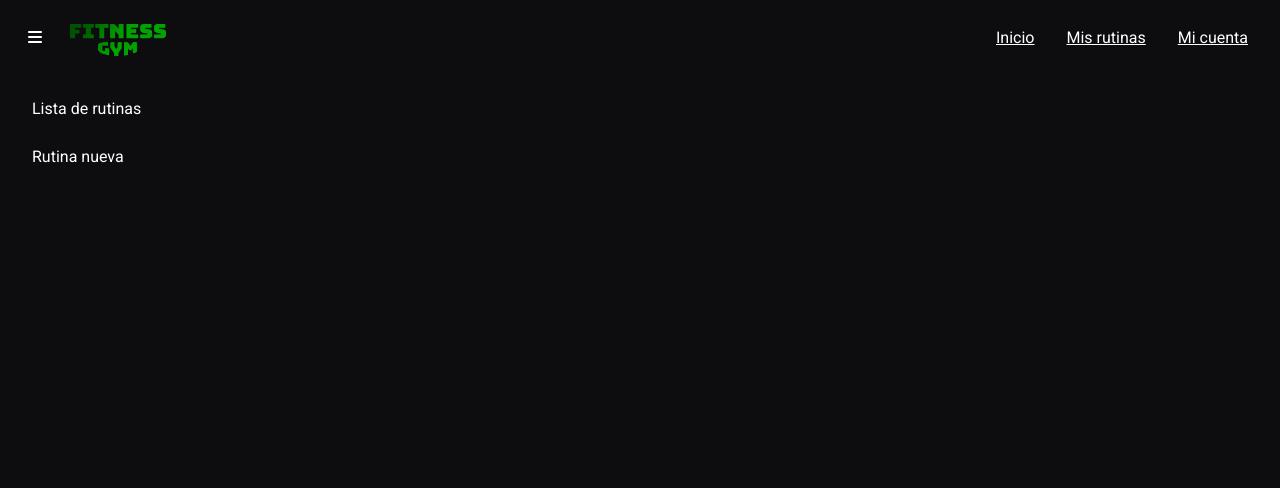
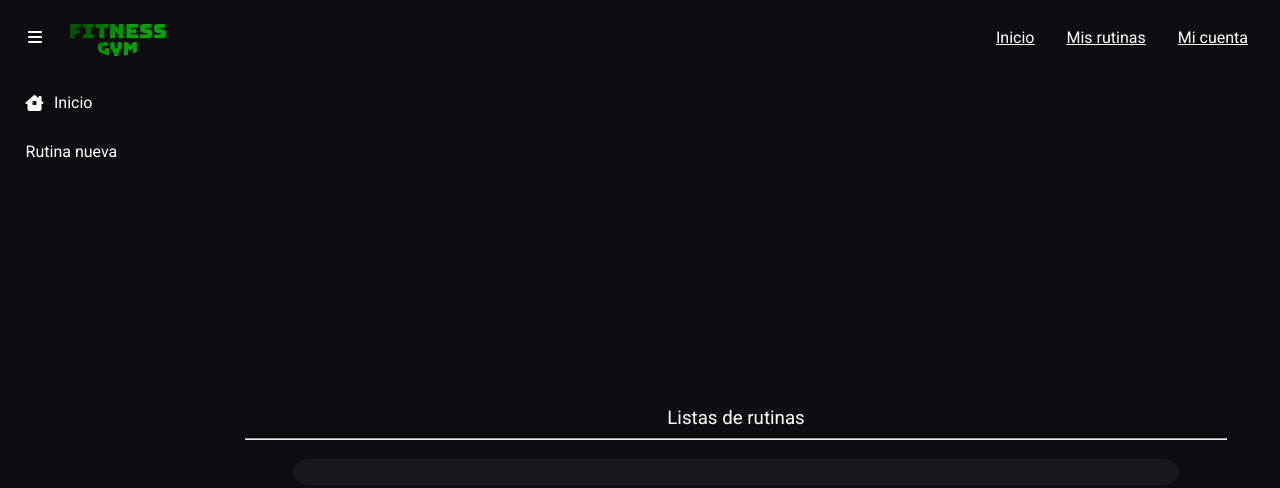
Before and after one commit to Naku2004/Naku2004.github.io, a plain HTML site: page rutins.html in a window 1280 px wide. Drawn offline with Linux system fonts and the light colour scheme.

Commit message:
Lista rutinas

```diff
--- a/main.js
+++ b/main.js
@@ -9,13 +9,16 @@ var slideBoolean = false
 function buttonSlide(){
     var buttonslide = document.getElementById('btnSlide');
     var slideJS = document.getElementById('slide');
+    var sideJS = document.getElementById('side')
 
     if (slideBoolean == false){
         slideBoolean = true
+        sideJS.classList.add('off')
         slideJS.classList.add('on')
     }
     else{
         slideBoolean = false
+        sideJS.classList.remove('off')
         slideJS.classList.remove('on')
     }
 }
--- a/rutins.html
+++ b/rutins.html
@@ -15,18 +15,36 @@
 </head>
 <body id="bodyrutins">
     <input type="checkbox" id="menu">
-    <header>
+    <header id="headerRutins">
         <label for="menu" id="btnSlide" onclick="buttonSlide()"><i class="fa-solid fa-bars"></i></label>
         <img src="icons/logor.png" id="logor">
         <a class="links" href="account.html">Mi cuenta</a>
         <a class="links" href="rutins.html">Mis rutinas</a>
         <a class="links" href="index.html">Inicio</a>
     </header>
-    <section>
-        <ul id="slide">
-            <button id="list" class="buttonlista" onclick="buttonLista()">Lista de rutinas</button>
-            <button id="rutinas" class="buttonlista" onclick="buttonRutinas()">Rutina nueva</button>
-        </ul>
+    <section id="page">
+        <section id="slidesection">
+            <ul id="side">
+                <button id="listIcon" class="buttonlistaIcon" onclick="buttonLista()"><i class="fa-solid fa-house-chimney-window"> <label id="inicio">Inicio</label></i></button>
+                <button id="rutinasIcon" class="buttonlistaIcon" onclick="buttonRutinas()">Rutina nueva</button>
+            </ul>
+            <ul id="slide">
+                <button id="list" class="buttonlista" onclick="buttonLista()">Lista de rutinas</button>
+                <button id="rutinas" class="buttonlista" onclick="buttonRutinas()">Rutina nueva</button>
+            </ul>
+        </section>
+        <section id="listasrutinas">
+            <h1>
+                Listas de rutinas
+                <hr>
+            </h1>
+            <form action="/my-handling-form-page" method="post">
+                <ul id="form">
+                    <input type="text" id="semana" name="list_semana"/>
+                </ul>
+              </form>
+
+        </section>
     </section>
 </body>
 </html>
--- a/style.css
+++ b/style.css
@@ -33,9 +33,6 @@ text-aling
 
 html {
     font-family: 'Montserrat', sans-serif;
-    background-image:  url("img/bg2.png");
-    transition: background-image 0.3s ease;
-    background-size: cover;
 }
 
 html, body{
@@ -46,6 +43,10 @@ html, body{
     flex-direction: column;
   }
 
+#bodyIndex {
+    background-image:  url("img/bg2.png");
+    background-size: cover;
+}
 
 .body{
     height: 100%;
@@ -124,6 +125,10 @@ section {
 
 /*-----Header-----*/
 
+#headerRutins{
+    height: 5rem;
+}
+
 #menu {
     display: none;
 }
@@ -161,19 +166,48 @@ section {
     font-family: 'Roboto', sans-serif;
 }
 
-/*-----Section-----*/
+#page{
+    display: flex;
+    height: 100%;
+}
+
+/*-----Section Slide-----*/
+
+#slidesection {
+    display: flex;
+    left: -100%;
+    height: 100%;
+}
+
+#side {
+    padding: 0;
+    left:0.4rem;
+    left: 0%;
+    margin: 0.4rem 0 0 0;
+    position:absolute;
+    width: 12rem;
+    transition: all 150ms;
+}
+
+#inicio{
+    font-family:'Roboto', sans-serif;
+    font-weight: 100;
+    padding: 0.4rem;
+}
 
 #slide {
+    background-color: #0a0a0c;
+    margin: 0.4rem 0 0 0;
     padding: 0;
-    margin-top: 1.5rem;
     left:0.4rem;
     position: relative;
+    left: -100%;
     width: 12rem;
     transition: all 300ms;
 }
 
 #slide.on {
-    left: -100%
+    left: 0%
 }
 
 .listitle {
@@ -200,6 +234,25 @@ section {
     padding: 0 1.6rem;
 }
 
+.buttonlistaIcon {
+    font-family: 'Roboto', sans-serif;
+    color: white;
+    font-size: 16px;
+    font-weight: 400;
+    text-align: left;
+
+    height: 48px;
+    width: 184px;
+
+    display: block;
+    border-style:hidden;
+    background-color: transparent;
+    transition: background-color 0.1s ease;
+
+    border-radius:0.6rem;
+    padding: 0 1.6rem;
+}
+
 button:hover {
     background-color: #222325;
 }
@@ -207,3 +260,46 @@ button:hover {
 button.cambiado {
     background-color: #222325;
 }
+
+/*-----Section Lists-----*/
+
+#listasrutinas{
+    height: 100%;
+    width: 100%;
+    display: flexbox;
+    align-content: center;
+}
+
+#form{
+    display:flex;
+    margin: auto;
+    padding: 0%;
+    width: 90%;
+}
+
+h1{
+    font-weight: 100;
+    text-align-last: center;
+    width: 100%;
+}
+
+hr{
+    width: 90%;
+}
+
+#semana{
+    display: flex;
+    margin: auto;
+    height: 1.5rem;
+    width: 90%;
+
+    font-family: 'Roboto', sans-serif;
+    font-size: 1.05rem;
+    color: white;
+    text-align: center;
+
+    border-radius: 2rem;
+    border-color: #17171b;
+    background-color: #17171b;
+    border-style:none;
+}
```
Also changed, not shown: index.html (+1 -1 lines).
